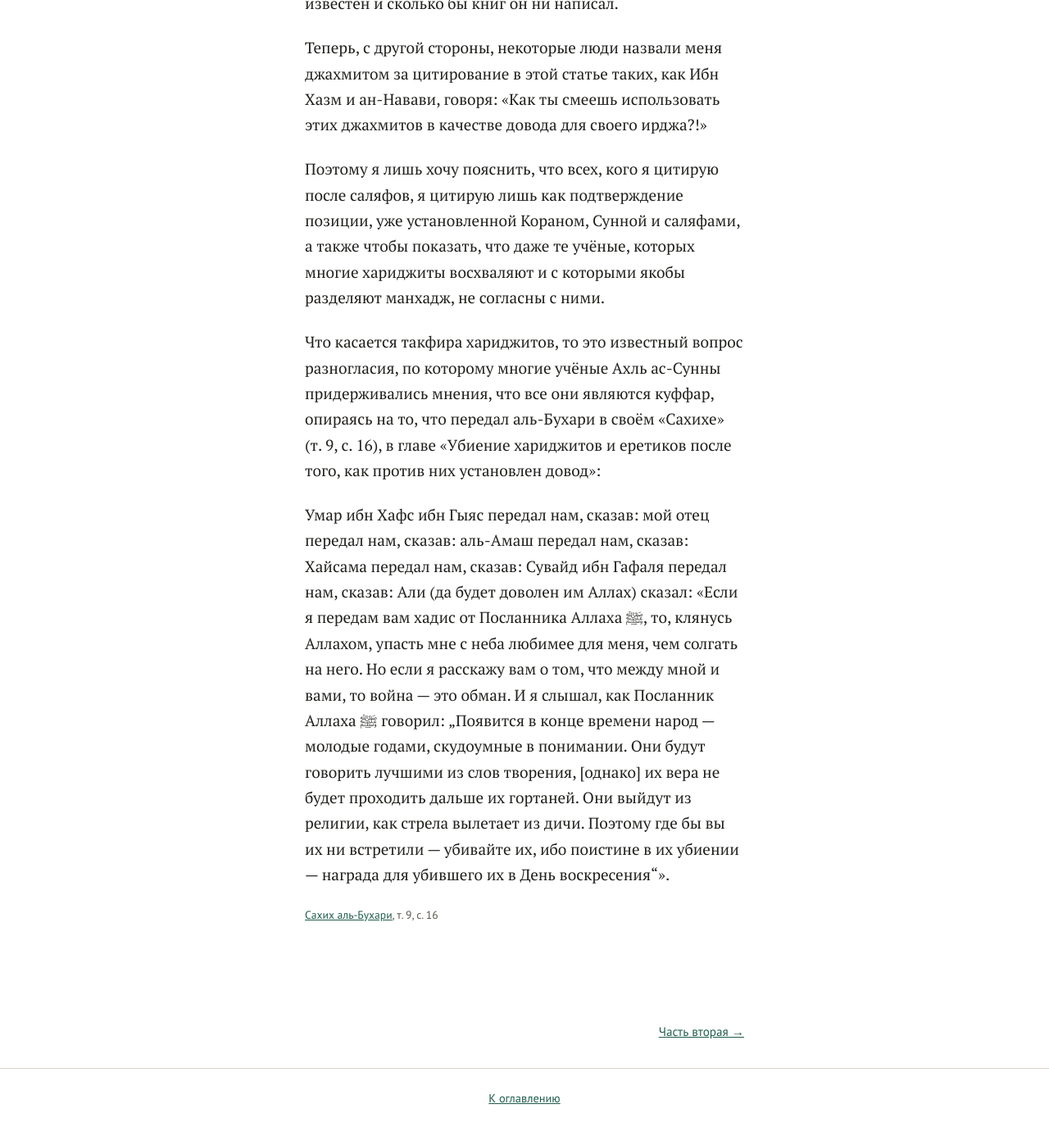
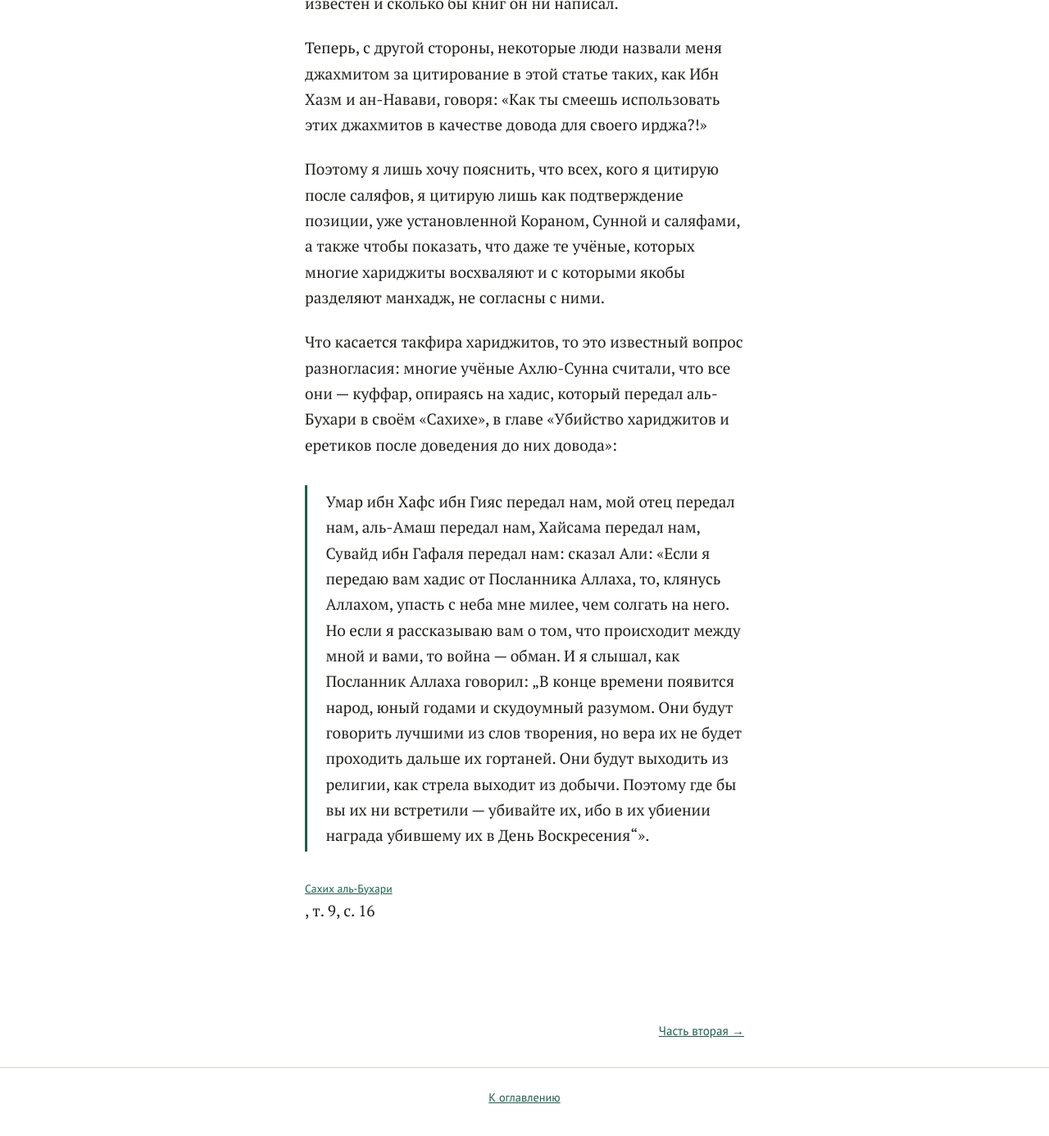
Before and after one commit to balqani/tahakum, a Jekyll site: the page built from chast-01.md, in a window 1280 px wide and 1400 px high, scrolled down 2808 px. Shown: the top 1386 px of the window at 82% size. Built offline with Jekyll 4.4.1, drawn with Linux system fonts in a browser that asks for light colours; some of the changed text lies outside the part shown.

Commit message:
Уточнить цитаты и исправить формулировки в тексте
Исправлены формулировки и уточнены цитаты для большей ясности.

```diff
--- a/chast-01.md
+++ b/chast-01.md
@@ -43,18 +43,9 @@ next_title: "Часть вторая"
 
 Поэтому я лишь хочу пояснить, что всех, кого я цитирую после саляфов, я цитирую лишь как подтверждение позиции, уже установленной Кораном, Сунной и саляфами, а также чтобы показать, что даже те учёные, которых многие хариджиты восхваляют и с которыми якобы разделяют манхадж, не согласны с ними.
 
-Что касается такфира хариджитов, то это известный вопрос разногласия, по которому многие учёные Ахль ас-Сунны придерживались мнения, что все они являются куффар, опираясь на то, что передал аль-Бухари в своём «Сахихе» (т. 9, с. 16), в главе «Убиение хариджитов и еретиков после того, как против них установлен довод»:
+Что касается такфира хариджитов, то это известный вопрос разногласия: многие учёные Ахлю-Сунна считали, что все они — куффар, опираясь на хадис, который передал аль-Бухари в своём «Сахихе», в главе «Убийство хариджитов и еретиков после доведения до них довода»:
 
-Умар ибн Хафс ибн Гыяс передал нам, сказав: мой отец передал нам, сказав: аль-Амаш передал
-нам, сказав: Хайсама передал нам, сказав: Сувайд ибн Гафаля передал нам, сказав: Али (да
-будет доволен им Аллах) сказал: «Если я передам вам хадис от Посланника Аллаха ﷺ, то,
-клянусь Аллахом, упасть мне с неба любимее для меня, чем солгать на него. Но если я
-расскажу вам о том, что между мной и вами, то война — это обман. И я слышал, как Посланник
-Аллаха ﷺ говорил: „Появится в конце времени народ — молодые годами, скудоумные в
-понимании. Они будут говорить лучшими из слов творения, [однако] их вера не будет проходить
-дальше их гортаней. Они выйдут из религии, как стрела вылетает из дичи. Поэтому где бы вы их
-ни встретили — убивайте их, ибо поистине в их убиении — награда для убившего их в День
-воскресения“».
+> Умар ибн Хафс ибн Гияс передал нам, мой отец передал нам, аль-Амаш передал нам, Хайсама передал нам, Сувайд ибн Гафаля передал нам: сказал Али: «Если я передаю вам хадис от Посланника Аллаха, то, клянусь Аллахом, упасть с неба мне милее, чем солгать на него. Но если я рассказываю вам о том, что происходит между мной и вами, то война — обман. И я слышал, как Посланник Аллаха говорил: „В конце времени появится народ, юный годами и скудоумный разумом. Они будут говорить лучшими из слов творения, но вера их не будет проходить дальше их гортаней. Они будут выходить из религии, как стрела выходит из добычи. Поэтому где бы вы их ни встретили — убивайте их, ибо в их убиении награда убившему их в День Воскресения“».
 {: .hadith}
 
-<span class="source">[Сахих аль-Бухари](https://shamela.ws/book/1681/10349), т. 9, с. 16</span>
+<span class="source">[Сахих аль-Бухари](https://shamela.ws/book/1681/10349)</span>, т. 9, с. 16
```
Also changed, not shown: other parts of chast-01.md (+1 -1 lines).
